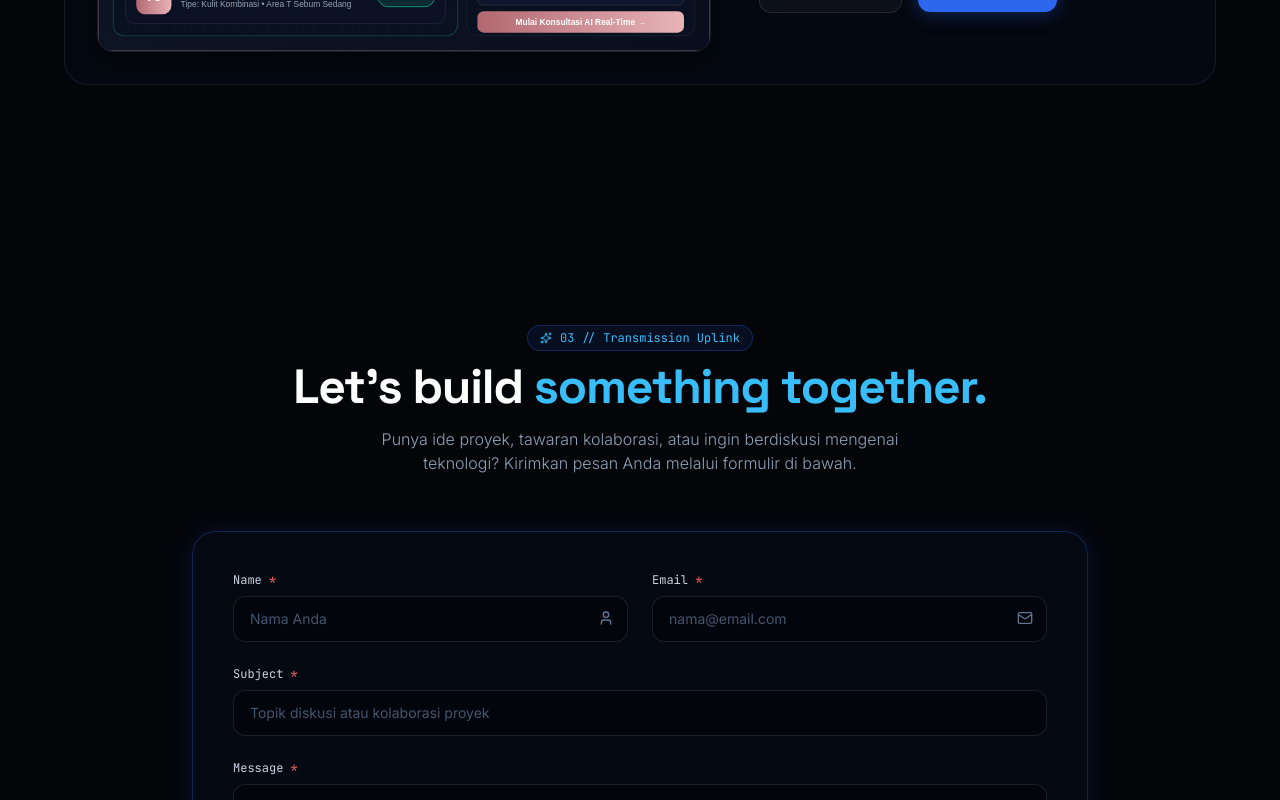
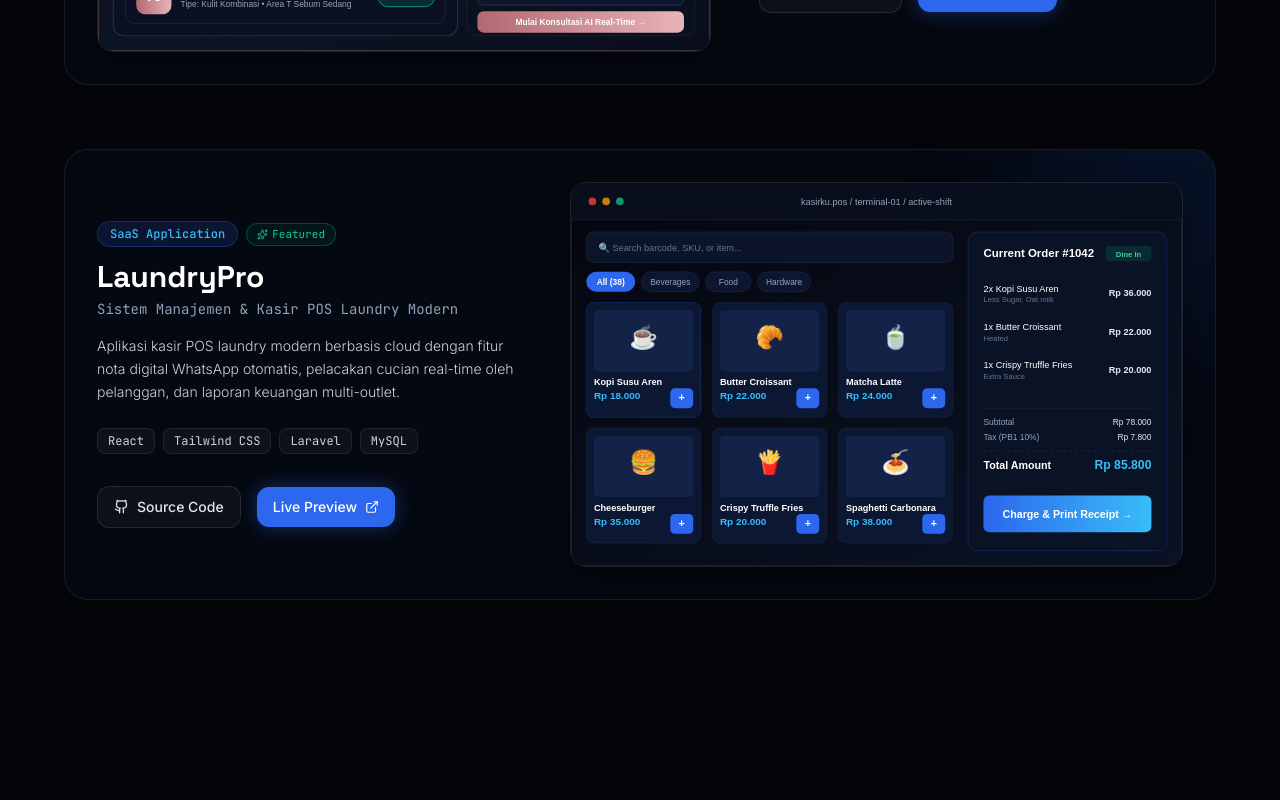
Before and after one commit to RELL3827/New-Portofolio, a React (Vite) app: page / in a window 1280 px wide. Shown: the part 7507-8307 px from the top of the page. Built offline with nearby package versions, Linux system fonts and the light colour scheme.

Commit message:
Add LaundryPro project to portfolio

```diff
--- a/src/data/portfolioData.js
+++ b/src/data/portfolioData.js
@@ -199,6 +199,19 @@ export const projectsData = [
     liveUrl: "https://skinsq-kecantikan-rell3827s-projects.vercel.app/",
     metrics: "AI Face Scanner • 9 Biomarkers",
     featured: true
+  },
+  {
+    id: "LaundryPro",
+    title: "LaundryPro",
+    subtitle: "Sistem Manajemen & Kasir POS Laundry Modern",
+    category: "SaaS Application",
+    description: "Aplikasi kasir POS laundry modern berbasis cloud dengan fitur nota digital WhatsApp otomatis, pelacakan cucian real-time oleh pelanggan, dan laporan keuangan multi-outlet.",
+    image: "/projects/kasirku.svg",
+    technologies: ["React", "Tailwind CSS", "Laravel", "MySQL"],
+    githubUrl: "https://github.com/RELL3827",
+    liveUrl: "https://saa-s-laundry-manajemen.vercel.app/",
+    metrics: "POS 30 Detik • WhatsApp Nota",
+    featured: true
   }
 ];
 
```
